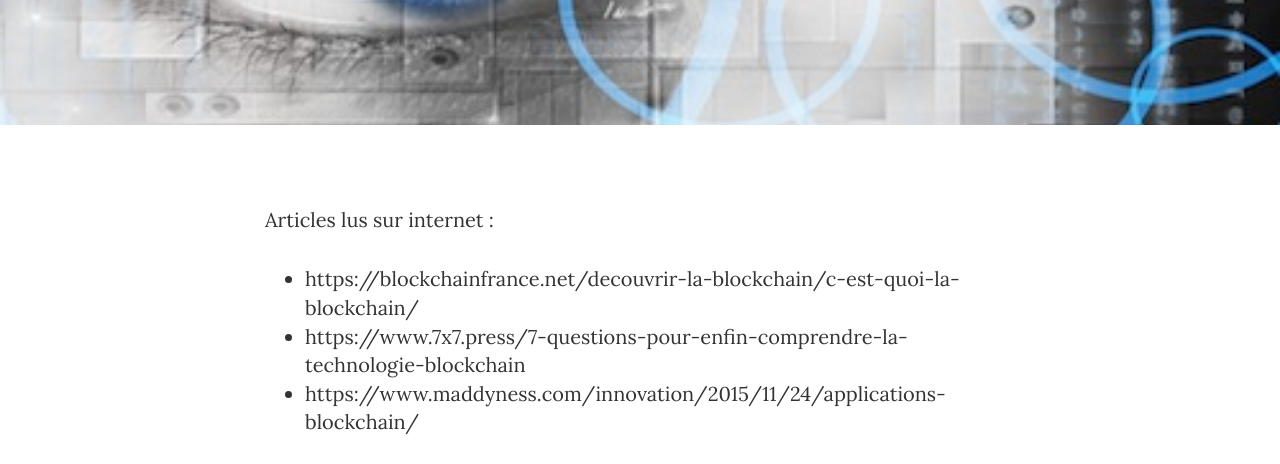
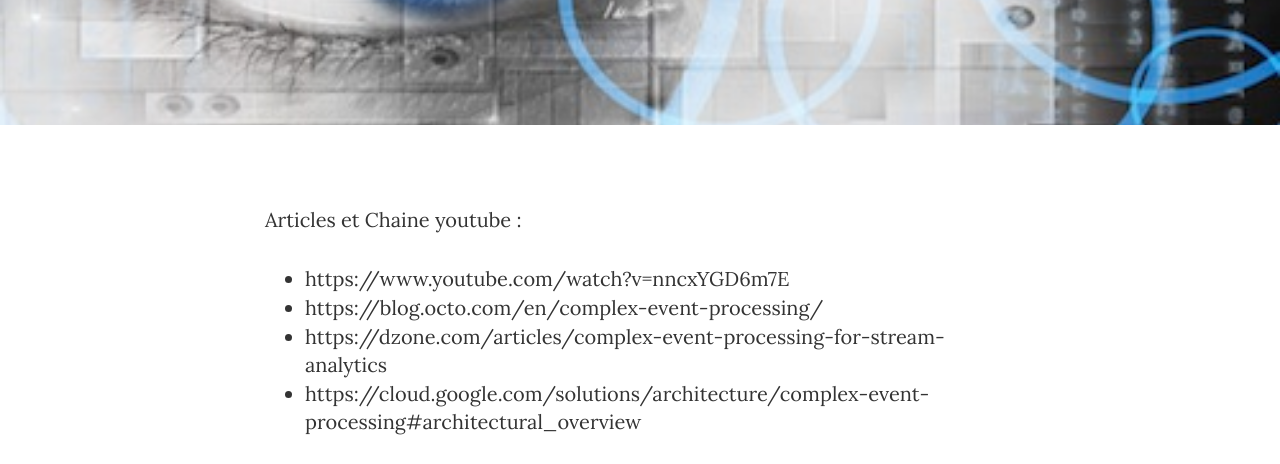
Before and after one commit to sa7sa7/sa7sa7.github.io, a plain HTML site: page contact.html in a window 1280 px wide. Shown: the part 323-787 px from the top of the page. Drawn offline with nearby package versions, Linux system fonts and the light colour scheme.

Commit message:
add articles

```diff
--- a/contact.html
+++ b/contact.html
@@ -89,18 +89,15 @@
             <div class="col-lg-8 col-lg-offset-2 col-md-10 col-md-offset-1">
 
 
-                   <p>Articles lus sur internet :
+                   <p>Articles et Chaine youtube :
                         <ul>
-                                <li><a href="https://blockchainfrance.net/decouvrir-la-blockchain/c-est-quoi-la-blockchain/">https://blockchainfrance.net/decouvrir-la-blockchain/c-est-quoi-la-blockchain/   </a>   </li>
+                                <li><a href="https://www.youtube.com/watch?v=nncxYGD6m7E">https://www.youtube.com/watch?v=nncxYGD6m7E   </a>   </li>
 
-                                <li><a href="https://www.7x7.press/7-questions-pour-enfin-comprendre-la-technologie-blockchain">     https://www.7x7.press/7-questions-pour-enfin-comprendre-la-technologie-blockchain</a>    </li>
+                                <li><a href="https://blog.octo.com/en/complex-event-processing/">     https://blog.octo.com/en/complex-event-processing/</a>    </li>
 
-                                <li><a href="https://www.maddyness.com/innovation/2015/11/24/applications-blockchain/"> https://www.maddyness.com/innovation/2015/11/24/applications-blockchain/  </a>   </li>
+                                <li><a href="https://dzone.com/articles/complex-event-processing-for-stream-analytics"> https://dzone.com/articles/complex-event-processing-for-stream-analytics  </a>   </li>
 
-
-
-
-
+                                <li><a href="https://cloud.google.com/solutions/architecture/complex-event-processing#architectural_overview"> https://cloud.google.com/solutions/architecture/complex-event-processing#architectural_overview  </a>   </li>
 
                         </ul>
 
```
Also changed, not shown: about.html (+1 -1 lines).
